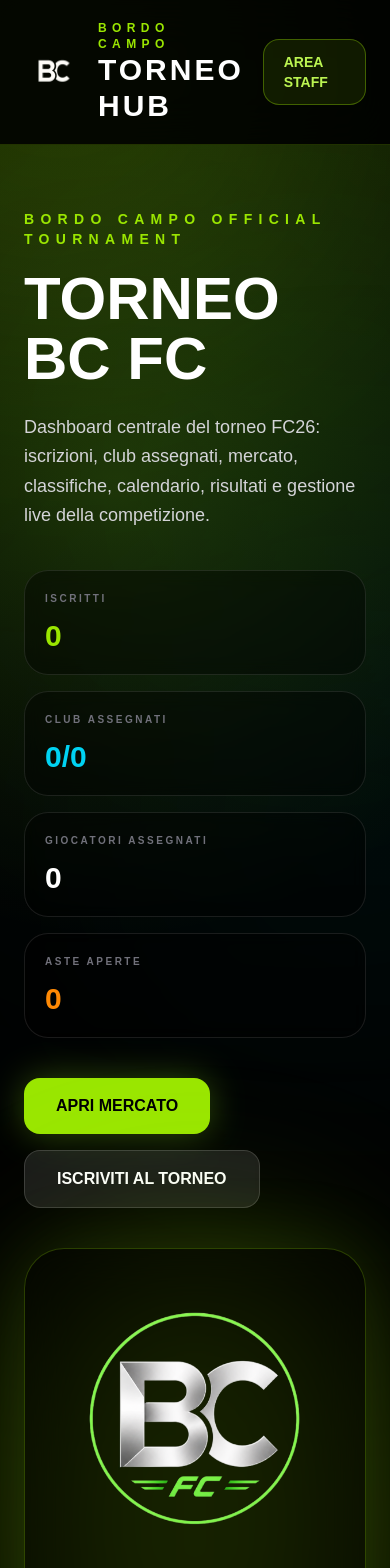
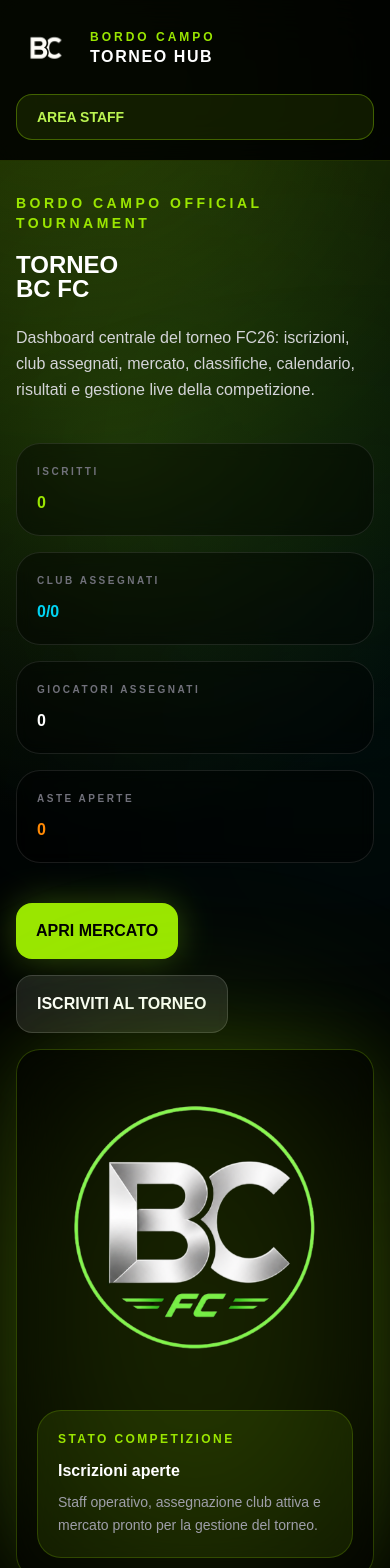
Before and after one commit to bordocamporp/fc26-web, a Next.js app: page /torneo in a window 390 px wide. Shown: the top 1568 px of the page. Built offline with nearby package versions, Linux system fonts and the light colour scheme; no server answers; the database is empty.

Commit message:
Update page.tsx

```diff
--- a/app/torneo/page.tsx
+++ b/app/torneo/page.tsx
@@ -98,8 +98,8 @@ export default async function TorneoPage() {
       <div className="fixed right-[-180px] top-[220px] h-[520px] w-[520px] rounded-full bg-emerald-500/10 blur-[170px]" />
       <div className="fixed bottom-[-200px] left-[35%] h-[440px] w-[440px] rounded-full bg-cyan-400/10 blur-[160px]" />
 
-      <header className="relative z-20 border-b border-lime-400/20 bg-black/75 px-6 py-5 backdrop-blur-xl">
-        <div className="mx-auto flex max-w-[1700px] items-center justify-between gap-6">
+      <header className="relative z-20 border-b border-lime-400/20 bg-black/75 px-4 md:px-6 py-5 backdrop-blur-xl">
+        <div className="mx-auto flex max-w-[1700px] flex-col gap-4 md:flex-row md:items-center md:justify-between gap-4 md:p-6">
           <a href="/" className="flex items-center gap-4">
             <Image
               src="/logo-bordo-campo.png"
@@ -110,10 +110,10 @@ export default async function TorneoPage() {
             />
 
             <div>
-              <p className="text-xs font-black uppercase tracking-[0.45em] text-lime-400">
+              <p className="text-xs font-black uppercase tracking-[0.25em] md:tracking-[0.45em] text-lime-400">
                 Bordo Campo
               </p>
-              <h1 className="text-3xl font-black uppercase tracking-widest">
+              <h1 className="text-base md:text-xl md:text-3xl font-black uppercase tracking-widest">
                 Torneo Hub
               </h1>
             </div>
@@ -141,19 +141,19 @@ export default async function TorneoPage() {
         <div className="absolute inset-0 bg-[radial-gradient(circle_at_30%_20%,rgba(132,204,22,0.24),transparent_32%)]" />
         <div className="absolute inset-0 bg-gradient-to-b from-lime-400/10 via-black/40 to-black" />
 
-        <div className="relative z-10 mx-auto grid max-w-[1700px] items-center gap-10 px-6 py-16 xl:grid-cols-[1fr_430px]">
+        <div className="relative z-10 mx-auto grid max-w-[1700px] items-center gap-4 md:p-6 md:p-10 px-4 md:px-6 py-8 md:py-10 md:py-16 xl:grid-cols-[1fr_430px]">
           <div>
-            <p className="text-sm font-black uppercase tracking-[0.45em] text-lime-400">
+            <p className="text-sm font-black uppercase tracking-[0.25em] md:tracking-[0.45em] text-lime-400">
               Bordo Campo Official Tournament
             </p>
 
-            <h2 className="mt-5 text-6xl font-black leading-none md:text-8xl">
+            <h2 className="mt-5 text-2xl md:text-4xl md:text-6xl font-black leading-none md:text-base md:text-xl md:text-3xl md:text-5xl md:text-8xl">
               TORNEO
               <br />
               BC FC
             </h2>
 
-            <p className="mt-6 max-w-3xl text-lg leading-relaxed text-zinc-300">
+            <p className="mt-6 max-w-3xl text-base md:text-lg leading-relaxed text-zinc-300">
               Dashboard centrale del torneo FC26: iscrizioni, club assegnati,
               mercato, classifiche, calendario, risultati e gestione live della
               competizione.
@@ -169,14 +169,14 @@ export default async function TorneoPage() {
             <div className="mt-10 flex flex-wrap gap-4">
               <a
                 href="/torneo/mercato"
-                className="rounded-2xl bg-lime-400 px-8 py-4 font-black text-black shadow-[0_0_35px_rgba(132,204,22,0.35)] transition hover:scale-105"
+                className="rounded-2xl bg-lime-400 px-5 py-4 md:px-4 md:px-8 font-black text-black shadow-[0_0_35px_rgba(132,204,22,0.35)] transition hover:scale-105"
               >
                 APRI MERCATO
               </a>
 
               <a
                 href="/iscrizione"
-                className="rounded-2xl border border-white/15 bg-white/10 px-8 py-4 font-black backdrop-blur transition hover:border-lime-400 hover:text-lime-300"
+                className="rounded-2xl border border-white/15 bg-white/10 px-5 py-4 md:px-4 md:px-8 font-black backdrop-blur transition hover:border-lime-400 hover:text-lime-300"
               >
                 ISCRIVITI AL TORNEO
               </a>
@@ -185,7 +185,7 @@ export default async function TorneoPage() {
 
           <div className="relative">
             <div className="absolute inset-0 rounded-full bg-lime-400/30 blur-[90px]" />
-            <div className="relative overflow-hidden rounded-[2.5rem] border border-lime-400/25 bg-black/50 p-8 shadow-[0_0_80px_rgba(132,204,22,0.12)] backdrop-blur-xl">
+            <div className="relative overflow-hidden rounded-[1.5rem] md:rounded-[2rem] md:rounded-[2.5rem] border border-lime-400/25 bg-black/50 p-5 md:p-8 shadow-[0_0_80px_rgba(132,204,22,0.12)] backdrop-blur-xl">
               <Image
                 src="/logo-bc-fc.png"
                 alt="BC FC"
@@ -196,10 +196,10 @@ export default async function TorneoPage() {
               />
 
               <div className="mt-6 rounded-3xl border border-lime-400/20 bg-lime-400/10 p-5">
-                <p className="text-xs font-black uppercase tracking-[0.35em] text-lime-400">
+                <p className="text-xs font-black uppercase tracking-[0.2em] md:tracking-[0.35em] text-lime-400">
                   Stato competizione
                 </p>
-                <p className="mt-3 text-3xl font-black">
+                <p className="mt-3 text-base md:text-xl md:text-3xl font-black">
                   Iscrizioni aperte
                 </p>
                 <p className="mt-2 text-sm leading-relaxed text-zinc-400">
@@ -212,10 +212,10 @@ export default async function TorneoPage() {
         </div>
       </section>
 
-      <section className="relative z-10 mx-auto grid max-w-[1700px] gap-8 px-6 py-10 xl:grid-cols-[320px_1fr]">
+      <section className="relative z-10 mx-auto grid max-w-[1700px] gap-5 md:p-8 px-4 md:px-6 py-8 md:py-10 xl:grid-cols-[320px_1fr]">
         <aside className="space-y-6">
-          <div className="rounded-[2rem] border border-white/10 bg-white/[0.04] p-6 backdrop-blur-xl">
-            <p className="text-xs font-black uppercase tracking-[0.35em] text-lime-400">
+          <div className="rounded-[1.5rem] md:rounded-[2rem] border border-white/10 bg-white/[0.04] p-4 md:p-6 backdrop-blur-xl">
+            <p className="text-xs font-black uppercase tracking-[0.2em] md:tracking-[0.35em] text-lime-400">
               Torneo Menu
             </p>
 
@@ -237,22 +237,22 @@ export default async function TorneoPage() {
           </PanelCard>
         </aside>
 
-        <div className="grid gap-8">
-          <div className="grid gap-6 md:grid-cols-2 xl:grid-cols-4">
+        <div className="grid gap-5 md:p-8">
+          <div className="grid gap-4 md:p-6 md:grid-cols-2 xl:grid-cols-4">
             <StatCard title="Accettati" value={accepted} color="text-lime-400" />
             <StatCard title="In attesa" value={pending} color="text-orange-400" />
             <StatCard title="Rifiutati" value={rejected} color="text-red-400" />
             <StatCard title="Volume mercato" value={marketVolume} color="text-cyan-400" />
           </div>
 
-          <section className="grid gap-8 xl:grid-cols-[1fr_430px]">
-            <div className="rounded-[2rem] border border-white/10 bg-white/[0.04] p-7 backdrop-blur-xl">
+          <section className="grid gap-5 md:p-8 xl:grid-cols-[1fr_430px]">
+            <div className="rounded-[1.5rem] md:rounded-[2rem] border border-white/10 bg-white/[0.04] p-5 md:p-7 backdrop-blur-xl">
               <div className="mb-7 flex flex-col gap-3 md:flex-row md:items-end md:justify-between">
                 <div>
-                  <p className="text-xs font-black uppercase tracking-[0.35em] text-lime-400">
+                  <p className="text-xs font-black uppercase tracking-[0.2em] md:tracking-[0.35em] text-lime-400">
                     Hub operativo
                   </p>
-                  <h3 className="mt-2 text-4xl font-black">
+                  <h3 className="mt-2 text-2xl md:text-4xl font-black">
                     Sezioni torneo
                   </h3>
                 </div>
@@ -262,7 +262,7 @@ export default async function TorneoPage() {
                 </p>
               </div>
 
-              <div className="grid gap-4 md:grid-cols-2">
+              <div className="grid grid-cols-1 gap-4 md:grid-cols-2">
                 <FeatureCard
                   href="/torneo/mercato"
                   title="Mercato"
@@ -298,7 +298,7 @@ export default async function TorneoPage() {
                       key={a.id}
                       className="rounded-2xl border border-white/10 bg-black/35 p-4"
                     >
-                      <div className="flex items-center justify-between gap-3">
+                      <div className="flex flex-col gap-4 md:flex-row md:items-center md:justify-between gap-3">
                         <div>
                           <p className="font-black">Asta #{a.id}</p>
                           <p className="mt-1 text-xs text-zinc-500">
@@ -328,14 +328,14 @@ export default async function TorneoPage() {
             </PanelCard>
           </section>
 
-          <section className="grid gap-8 xl:grid-cols-[1fr_430px]">
-            <div className="rounded-[2rem] border border-white/10 bg-white/[0.04] p-7 backdrop-blur-xl">
-              <div className="mb-7 flex items-end justify-between">
+          <section className="grid gap-5 md:p-8 xl:grid-cols-[1fr_430px]">
+            <div className="rounded-[1.5rem] md:rounded-[2rem] border border-white/10 bg-white/[0.04] p-5 md:p-7 backdrop-blur-xl">
+              <div className="mb-7 flex flex-col gap-4 md:flex-row md:items-end md:justify-between">
                 <div>
-                  <p className="text-xs font-black uppercase tracking-[0.35em] text-lime-400">
+                  <p className="text-xs font-black uppercase tracking-[0.2em] md:tracking-[0.35em] text-lime-400">
                     Registrazioni
                   </p>
-                  <h3 className="mt-2 text-4xl font-black">
+                  <h3 className="mt-2 text-2xl md:text-4xl font-black">
                     Iscrizioni recenti
                   </h3>
                 </div>
@@ -461,7 +461,7 @@ function HeroMetric({
       <p className="text-[10px] font-black uppercase tracking-[0.25em] text-zinc-500">
         {title}
       </p>
-      <p className={`mt-3 text-3xl font-black ${colors[tone]}`}>
+      <p className={`mt-3 text-base md:text-xl md:text-3xl font-black ${colors[tone]}`}>
         {value}
       </p>
     </div>
@@ -478,13 +478,13 @@ function StatCard({
   color: string;
 }) {
   return (
-    <div className="group relative overflow-hidden rounded-[2rem] border border-white/10 bg-white/[0.04] p-7 backdrop-blur-xl transition hover:-translate-y-1 hover:border-lime-400/50 hover:shadow-[0_0_45px_rgba(132,204,22,0.14)]">
-      <div className="absolute -right-10 -top-10 h-32 w-32 rounded-full bg-lime-400/10 blur-2xl transition group-hover:bg-lime-400/20" />
+    <div className="group relative overflow-hidden rounded-[1.5rem] md:rounded-[2rem] border border-white/10 bg-white/[0.04] p-5 md:p-7 backdrop-blur-xl transition hover:-translate-y-1 hover:border-lime-400/50 hover:shadow-[0_0_45px_rgba(132,204,22,0.14)]">
+      <div className="absolute -right-10 -top-4 md:p-6 md:p-10 h-32 w-32 rounded-full bg-lime-400/10 blur-2xl transition group-hover:bg-lime-400/20" />
       <p className="relative z-10 text-sm font-black uppercase tracking-[0.25em] text-zinc-500">
         {title}
       </p>
 
-      <p className={`relative z-10 mt-4 text-6xl font-black ${color}`}>
+      <p className={`relative z-10 mt-4 text-2xl md:text-4xl md:text-6xl font-black ${color}`}>
         {value}
       </p>
     </div>
@@ -528,7 +528,7 @@ function FeatureCard({
   return (
     <a
       href={href}
-      className="group relative overflow-hidden rounded-[2rem] border border-lime-400/25 bg-gradient-to-br from-lime-400/10 via-white/[0.03] to-black p-6 transition duration-300 hover:-translate-y-1 hover:border-lime-300 hover:shadow-[0_0_40px_rgba(132,204,22,0.18)]"
+      className="group relative overflow-hidden rounded-[1.5rem] md:rounded-[2rem] border border-lime-400/25 bg-gradient-to-br from-lime-400/10 via-white/[0.03] to-black p-4 md:p-6 transition duration-300 hover:-translate-y-1 hover:border-lime-300 hover:shadow-[0_0_40px_rgba(132,204,22,0.18)]"
     >
       <div className="absolute inset-0 bg-[radial-gradient(circle_at_20%_15%,rgba(132,204,22,0.20),transparent_45%)] opacity-80" />
       <div className="relative z-10 mb-6 flex h-16 w-16 items-center justify-center rounded-2xl border border-lime-400/35 bg-black/55">
@@ -554,8 +554,8 @@ function PanelCard({
   children: React.ReactNode;
 }) {
   return (
-    <div className="rounded-[2rem] border border-white/10 bg-white/[0.04] p-6 backdrop-blur-xl">
-      <p className="text-xs font-black uppercase tracking-[0.35em] text-lime-400">
+    <div className="rounded-[1.5rem] md:rounded-[2rem] border border-white/10 bg-white/[0.04] p-4 md:p-6 backdrop-blur-xl">
+      <p className="text-xs font-black uppercase tracking-[0.2em] md:tracking-[0.35em] text-lime-400">
         {title}
       </p>
 
@@ -575,7 +575,7 @@ function ProgressRow({
 }) {
   return (
     <div className="mb-5 last:mb-0">
-      <div className="mb-2 flex items-center justify-between text-sm">
+      <div className="mb-2 flex flex-col gap-4 md:flex-row md:items-center md:justify-between text-sm">
         <span className="font-bold text-zinc-300">{label}</span>
         <span className="font-black text-lime-400">{value}%</span>
       </div>
```
